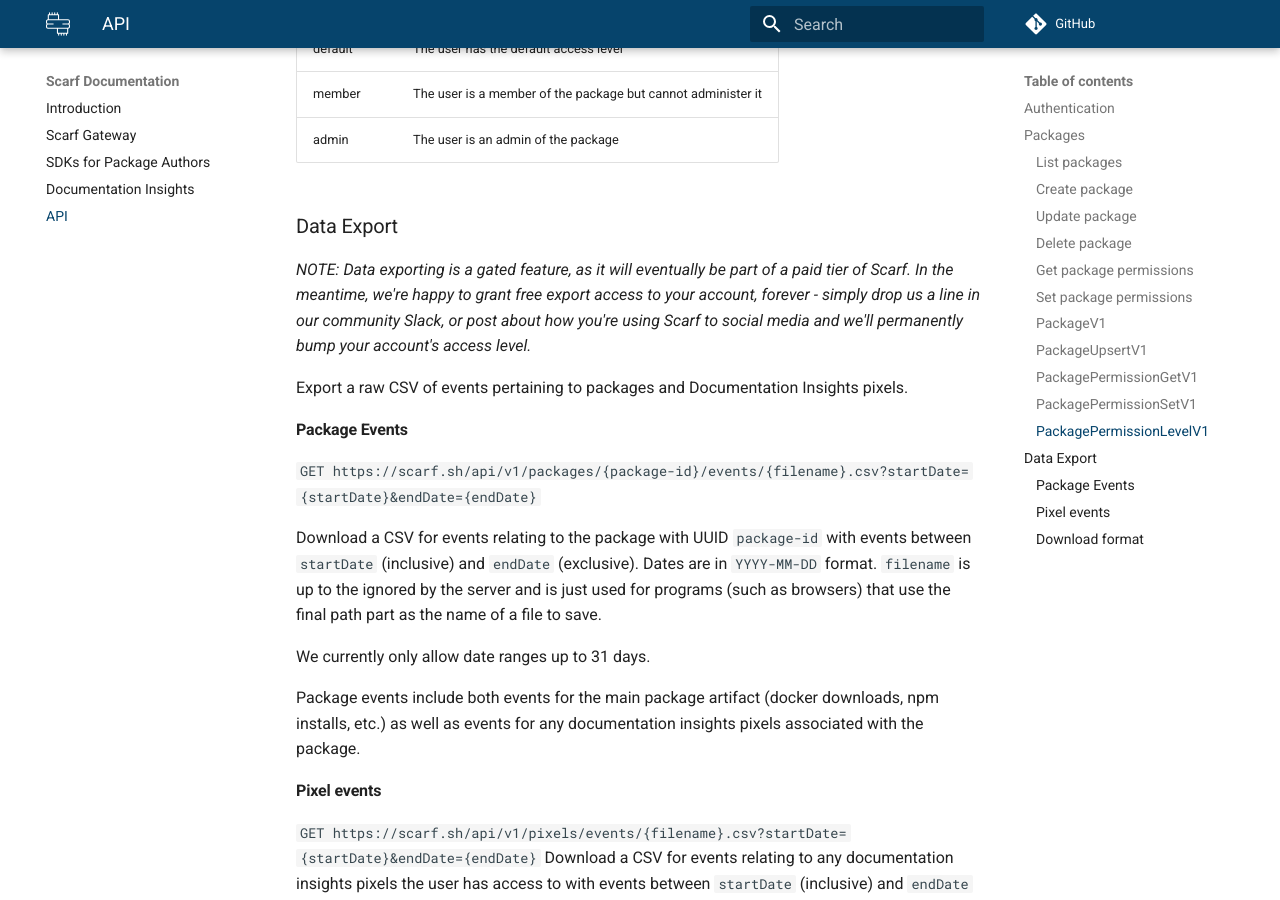
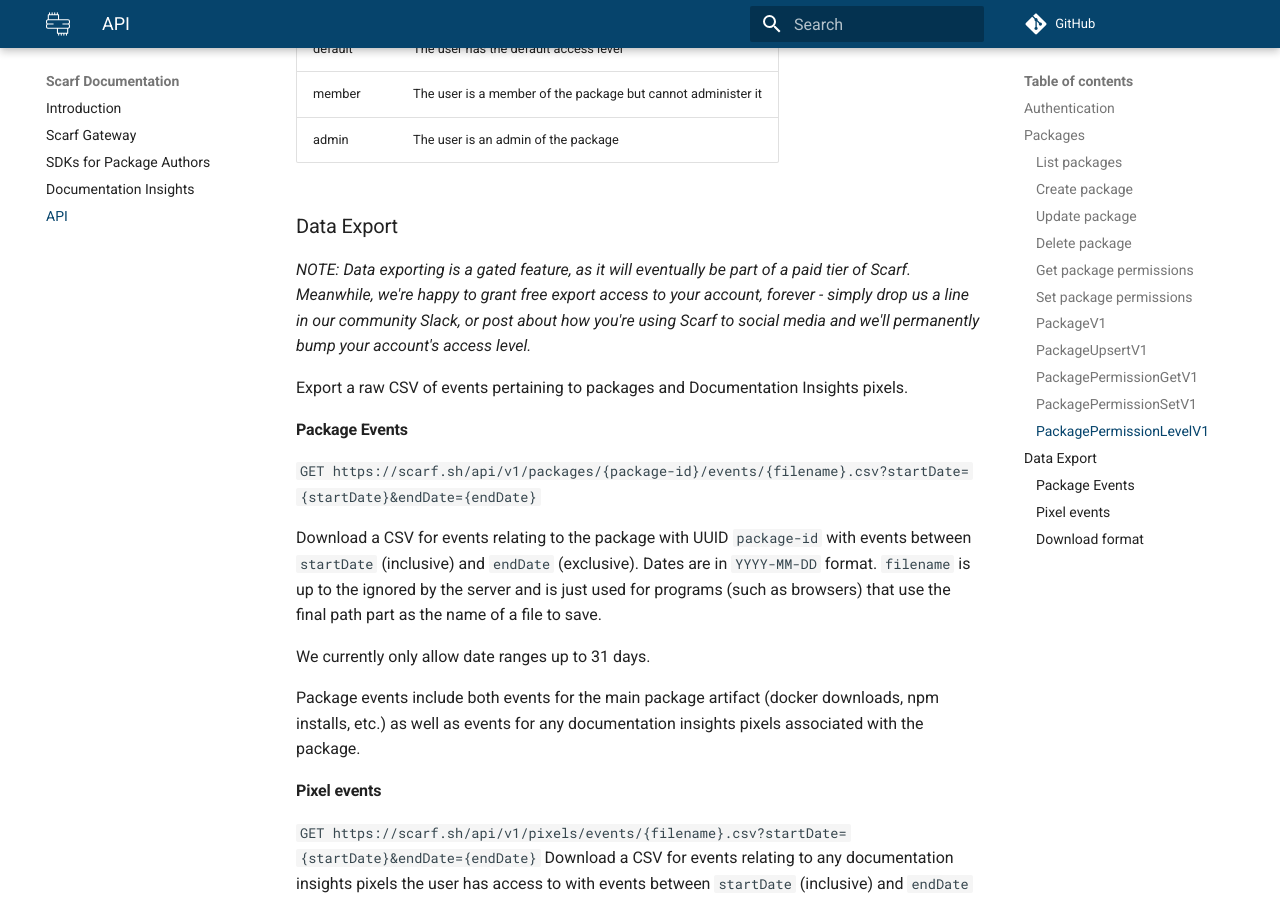
Before and after one commit to scarf-sh/docs, an MkDocs documentation site: the page built from docs/api.md, in a window 1280 px wide and 900 px high, scrolled down 2926 px. Built offline with MkDocs 1.6.1 and Material for MkDocs 9.7.7, drawn with Linux system fonts in a browser that asks for light colours; comment, search, counter and statistics services are not loaded.

Commit message:
Suggestion: "Meanwhile," not "In the meantime,"

```diff
--- a/docs/api.md
+++ b/docs/api.md
@@ -94,7 +94,7 @@
 
 ### Data Export
 
-_NOTE: Data exporting is a gated feature, as it will eventually be part of a paid tier of Scarf. In the meantime, we're happy to grant free export access to your account, forever - simply drop us a line in our community Slack, or post about how you're using Scarf to social media and we'll permanently bump your account's access level._
+_NOTE: Data exporting is a gated feature, as it will eventually be part of a paid tier of Scarf. Meanwhile, we're happy to grant free export access to your account, forever - simply drop us a line in our community Slack, or post about how you're using Scarf to social media and we'll permanently bump your account's access level._
 
 Export a raw CSV of events pertaining to packages and Documentation Insights pixels.
 
```
